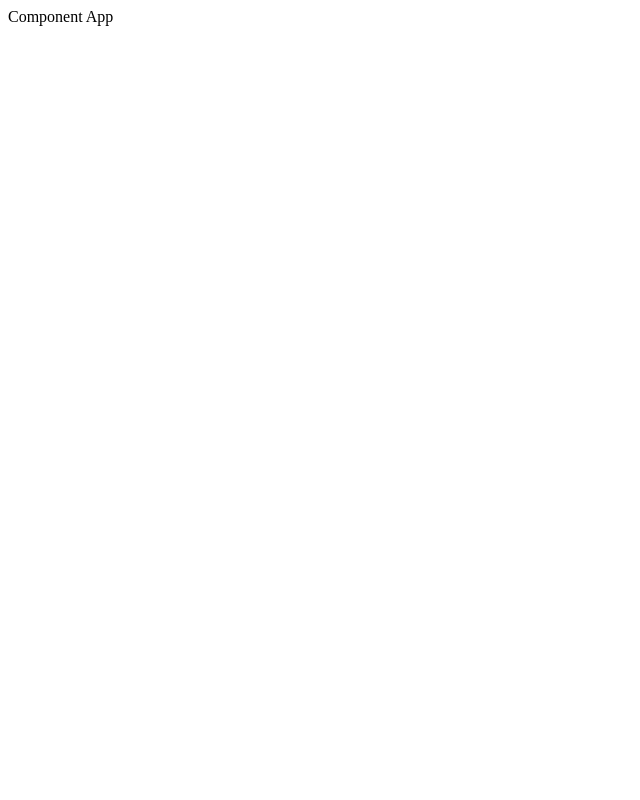
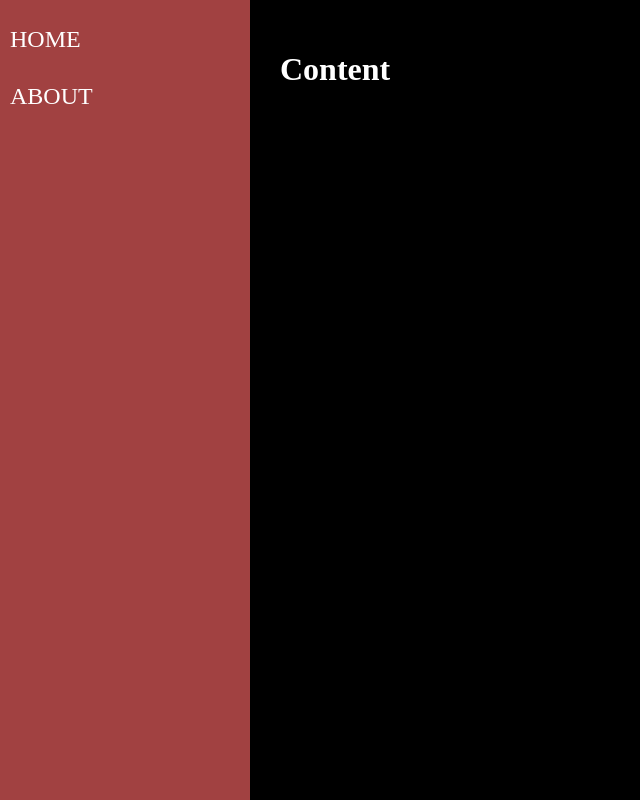
Before and after one commit to gabrielDpadua21/navigator, a React (Create React App) app: page / in a window 1280 px wide. Shown: the whole page, without its empty margins (0-640 px from the left). Built offline with nearby package versions, Linux system fonts and the light colour scheme.

Commit message:
Apply styles

```diff
--- a/src/components/layout/Content.css
+++ b/src/components/layout/Content.css
@@ -0,0 +1,7 @@
+.Content {
+    display: flex;
+    flex: 1;
+    background-color: #000;
+    color: #fff;
+    padding: 30px;
+}
--- a/src/components/layout/Content.jsx
+++ b/src/components/layout/Content.jsx
@@ -4,7 +4,9 @@ import './Content.css';
 const App = props => {
    return (
     <main className='Content'>
-        Content
+        <h1>
+            Content
+        </h1>
     </main>
    )
 }
--- a/src/components/layout/Menu.css
+++ b/src/components/layout/Menu.css
@@ -0,0 +1,32 @@
+.Menu {
+    display: flex;
+    flex-basis: 250px;
+    background-color: rgb(161, 65, 65);
+}
+
+.Menu nav {
+    flex: 1;
+}
+
+.Menu ul {
+    list-style: none;
+    padding: 0;
+}
+
+.Menu li {
+    display: flex;
+}
+
+.Menu li a {
+    flex: 1;
+    padding: 10px;
+    margin-bottom: 10px;
+    text-decoration: none;
+    color: #fff;
+    font-size: 1.5rem;
+    text-transform: uppercase;
+}
+
+.Menu li a:hover {
+    background-color: #00000030;
+}
--- a/src/components/layout/Menu.jsx
+++ b/src/components/layout/Menu.jsx
@@ -4,7 +4,12 @@ import './Menu.css';
 const Menu = props => {
    return (
     <aside className='Menu'>
-        Menu
+        <nav>
+            <ul>
+                <li><a href="/">Home</a></li>
+                <li><a href="/">About</a></li>
+            </ul>
+        </nav>
     </aside>
    )
 }
--- /dev/null
+++ b/src/index.css
@@ -0,0 +1,3 @@
+body {
+    margin: 0;
+}
--- a/src/index.jsx
+++ b/src/index.jsx
@@ -1,6 +1,7 @@
 import ReactDOM from 'react-dom';
 import React from 'react';
 import App from './views/App';
+import './index.css';
 
 ReactDOM.render(
     <App />,
--- a/src/views/App.css
+++ b/src/views/App.css
@@ -0,0 +1,4 @@
+.App {
+    display: flex;
+    height: 100vh;
+}
--- a/src/views/App.jsx
+++ b/src/views/App.jsx
@@ -1,10 +1,13 @@
 import React from 'react';
 import './App.css';
+import Menu from '../components/layout/Menu';
+import Content from '../components/layout/Content';
 
 const App = props => {
    return (
     <div className='App'>
-        Component App
+        <Menu />
+        <Content />
     </div>
    )
 }
```
